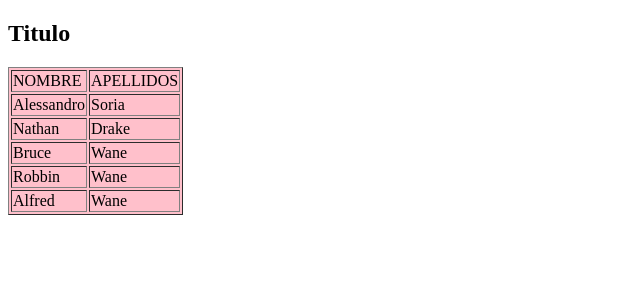
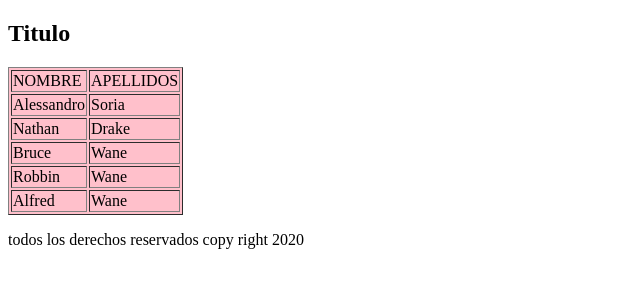
Before and after one commit to rubensq74/clase-de-github, a plain HTML site: page registro.html in a window 1280 px wide. Shown: the whole page, without its empty margins (0-640 px from the left). Drawn offline with Linux system fonts and the light colour scheme.

Commit message:
add footer page

```diff
--- a/registro.html
+++ b/registro.html
@@ -32,6 +32,7 @@
 		</tr>
 
 	</table>
+<p>todos los derechos reservados copy right 2020</p>
 
 </body>
 </html>
```
